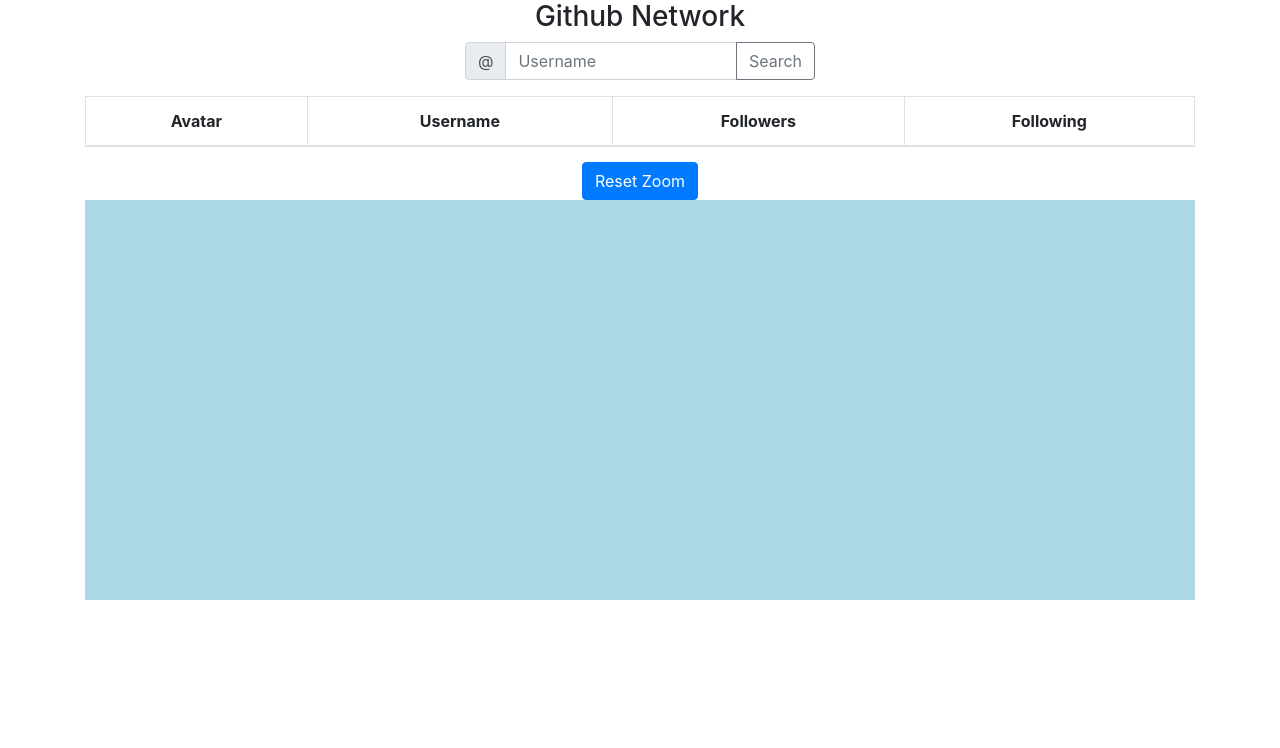
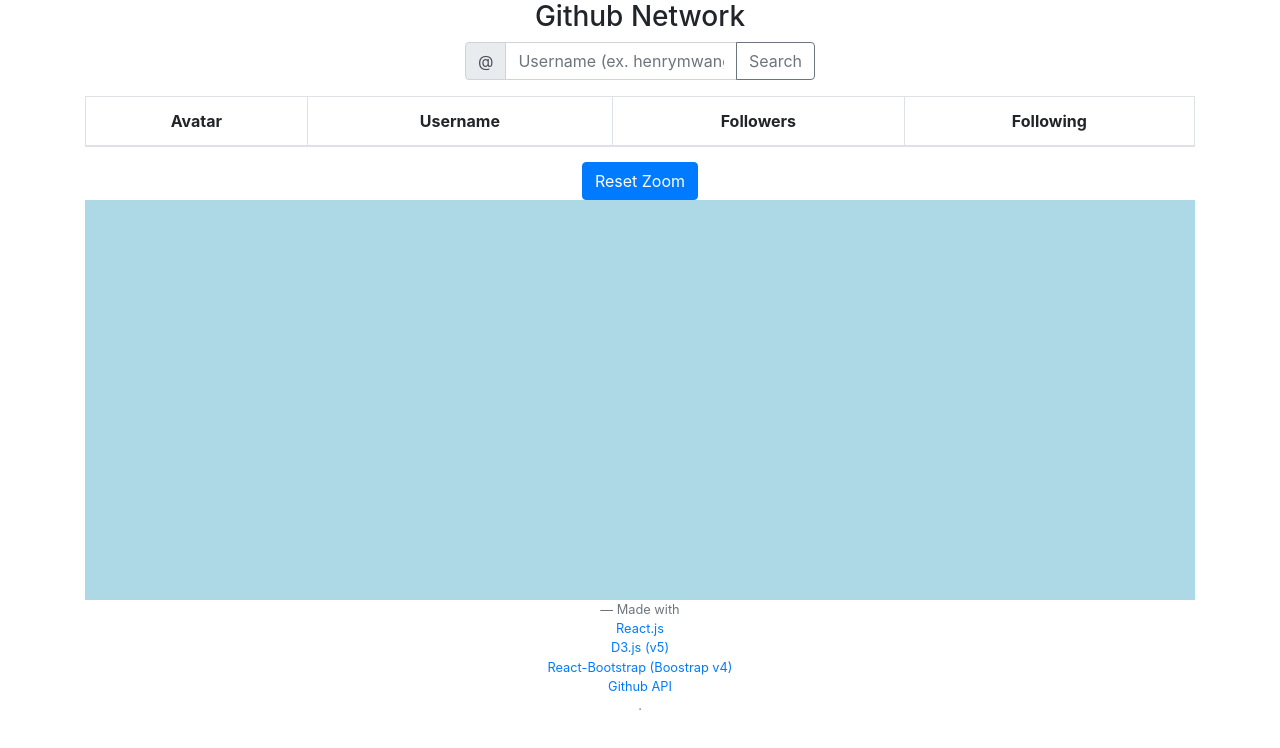
Before and after one commit to henrymwang/gh-collabs, a React (Create React App) app: page / in a window 1280 px wide. Shown: the top 748 px of the page. Built offline with nearby package versions, Linux system fonts and the light colour scheme.

Commit message:
feat: add made with footer and set default input placeholder

```diff
--- a/src/App.js
+++ b/src/App.js
@@ -180,6 +180,20 @@
       );
     }
 
+    let libraries = [
+      {name: "React.js", href: "https://reactjs.org/"},
+      {name: "D3.js (v5)", href: "https://d3js.org/"},
+      {name: "React-Bootstrap (Boostrap v4)", href: "https://react-bootstrap.github.io/"},
+      {name: "Github API", href: "https://developer.github.com/v3/"}
+    ].map(({name, href}) => {
+      return (
+        <span key={name}>
+          <a href={href}>{name}</a>
+          <br/>
+        </span>
+      )
+    });
+
     return (
       <div className="App">
       <Container>
@@ -195,7 +209,7 @@
                   <InputGroup.Text id="basic-addon1">@</InputGroup.Text>
                 </InputGroup.Prepend>
                 <FormControl
-                  placeholder="Username"
+                  placeholder="Username (ex. henrymwang)"
                   aria-label="Username"
                   aria-describedby="basic-addon1"
                   ref={this.textInput}
@@ -251,6 +265,13 @@
           <svg width={400} height={400} viewBox="0 0 400 400" preserveAspectRatio="xMidYMid meet"></svg>
         </div>
       </Container>
+      <Container>
+        <footer className="blockquote-footer">
+          Made with
+          <br/>
+          { libraries }.
+        </footer>
+      </Container>
       </div>
     );
   }
```
